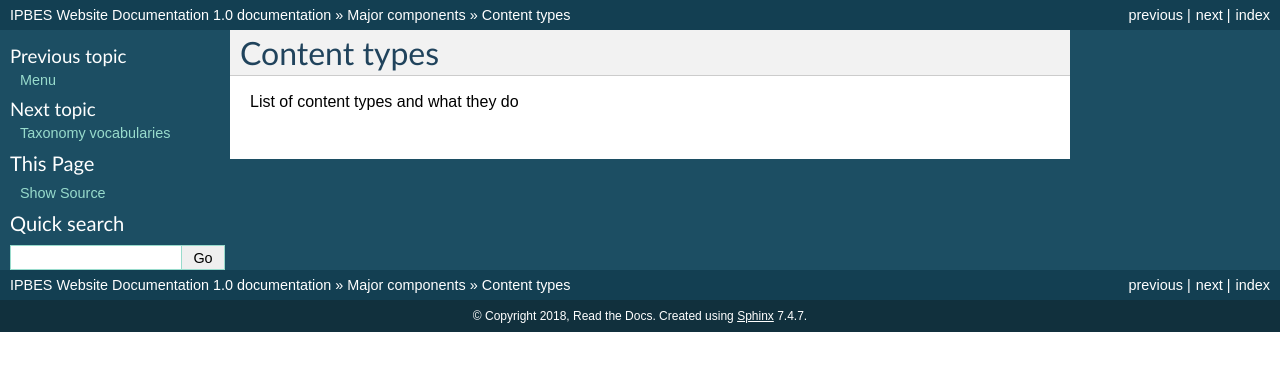
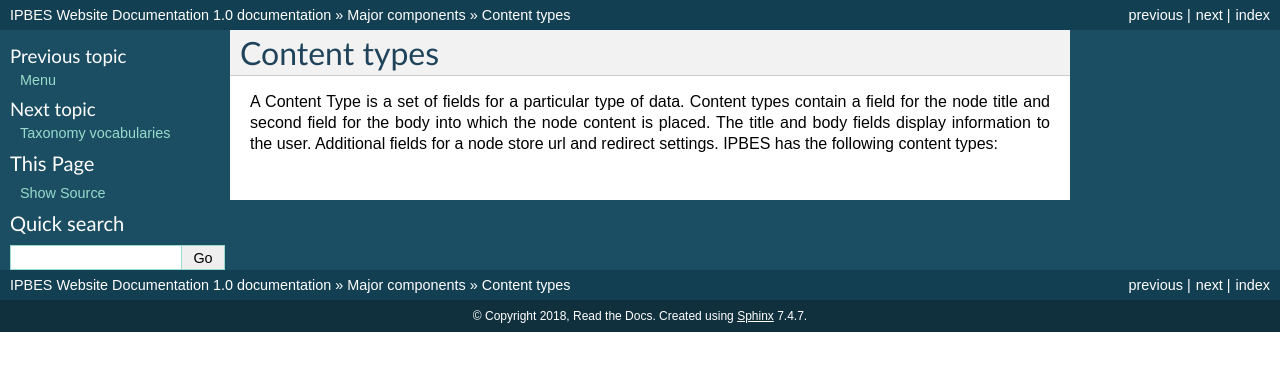
Before and after one commit to ipbes/ipbeswebdocs, a Sphinx documentation site: the page built from docs/components/content-types.rst, in a window 1280 px wide. Shown: the top 371 px of the page. Built offline with Sphinx 7.4.7, drawn with Linux system fonts in a browser that asks for light colours; pages that are not in the unit, such as notebooks, are missing from menus.

Commit message:
Update content-types.rst

```diff
--- a/docs/components/content-types.rst
+++ b/docs/components/content-types.rst
@@ -1,3 +1,4 @@
 Content types
--------------
-List of content types and what they do
+=============
+
+A Content Type is a set of fields for a particular type of data.  Content types contain a field for the node title and second field for the body into which the node content is placed. The title and body fields display information to the user.  Additional fields for a node store url and redirect settings. IPBES has the following content types:
```
